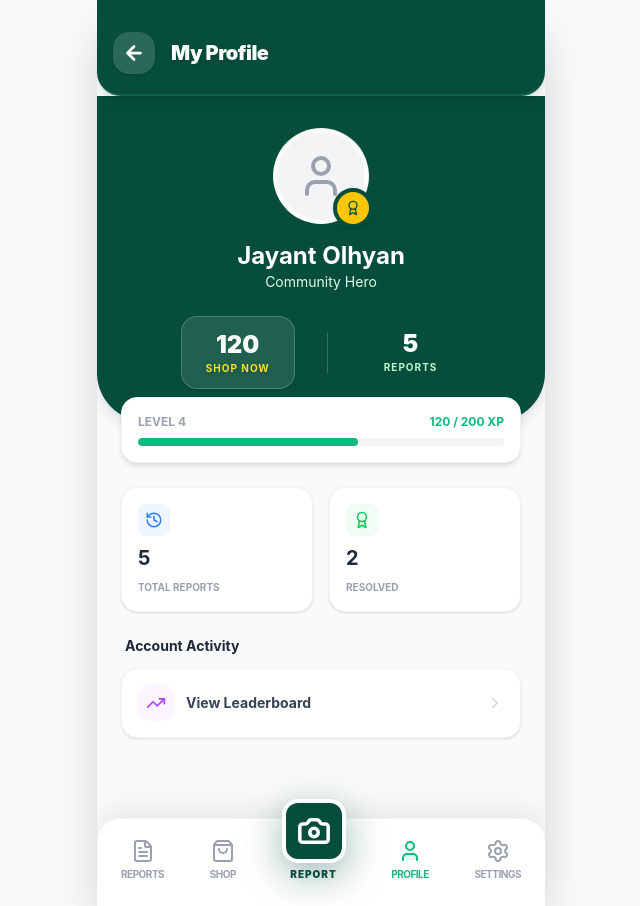
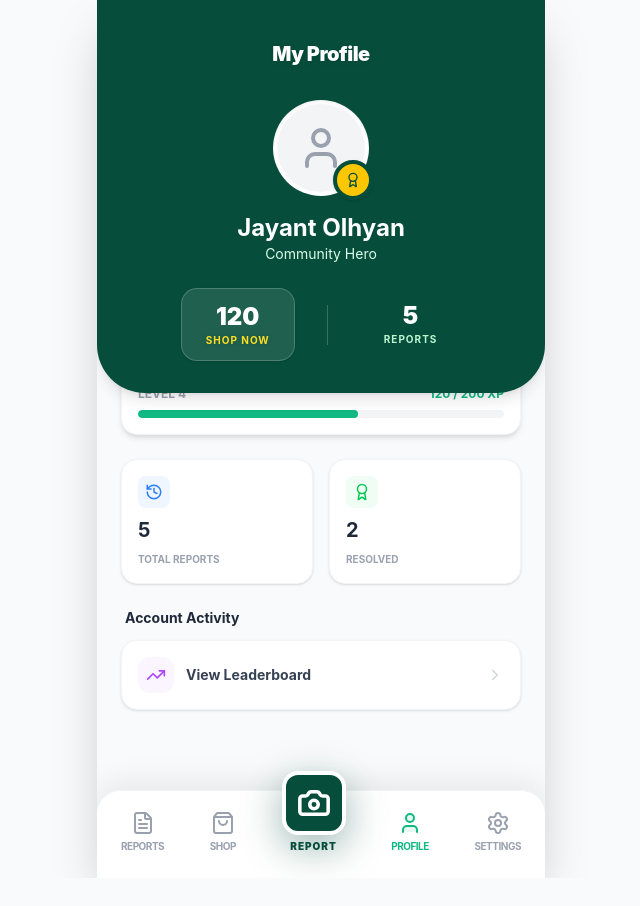
Before and after one commit to JayantOlhyan/SwachhMap, a React (Vite) app: page /profile in a window 1280 px wide. Shown: the whole page, without its empty margins (319-959 px from the left). After the commit the page ends 878 px from the top, so only its background shows below. Built offline with nearby package versions, Linux system fonts and the light colour scheme.

Commit message:
fix(ui): remove double stack header on profile page by isolating component layout

```diff
--- a/src/components/Layout.jsx
+++ b/src/components/Layout.jsx
@@ -71,14 +71,14 @@ export default function Layout({ children }) {
       );
     }
 
-    if (isProfile || isSettings) {
+    if (isSettings) {
        return (
         <header className="bg-swachh-green text-white p-4 pt-8 pb-5 shadow-lg sticky top-0 z-50 flex items-center border-b-2 border-swachh-emerald/20 rounded-b-3xl">
           <button onClick={() => navigate(-1)} className="mr-4 p-2.5 bg-white/15 hover:bg-white/25 rounded-2xl active:scale-90 transition-all shadow-sm">
             <ArrowLeft size={22} className="stroke-[3]" />
           </button>
           <h1 className="text-xl font-black font-sans tracking-tight drop-shadow-sm">
-            {isProfile ? 'My Profile' : 'Settings'}
+            Settings
           </h1>
         </header>
        );
--- a/src/pages/Profile.jsx
+++ b/src/pages/Profile.jsx
@@ -13,7 +13,8 @@ export default function Profile() {
   return (
     <div className="flex-1 overflow-y-auto bg-gray-50 pb-20">
       {/* Profile Header */}
-      <div className="bg-swachh-green text-white p-8 rounded-b-[3rem] shadow-lg flex flex-col items-center">
+      <div className="bg-swachh-green text-white p-8 pt-10 rounded-b-[3rem] shadow-lg flex flex-col items-center relative">
+        <h1 className="text-xl font-black font-sans tracking-tight mb-8 drop-shadow-sm">My Profile</h1>
         <div className="w-24 h-24 bg-white rounded-full p-1 shadow-inner relative mb-4">
           <div className="w-full h-full bg-gray-100 rounded-full flex items-center justify-center overflow-hidden">
              <User size={48} className="text-gray-400" />
```
